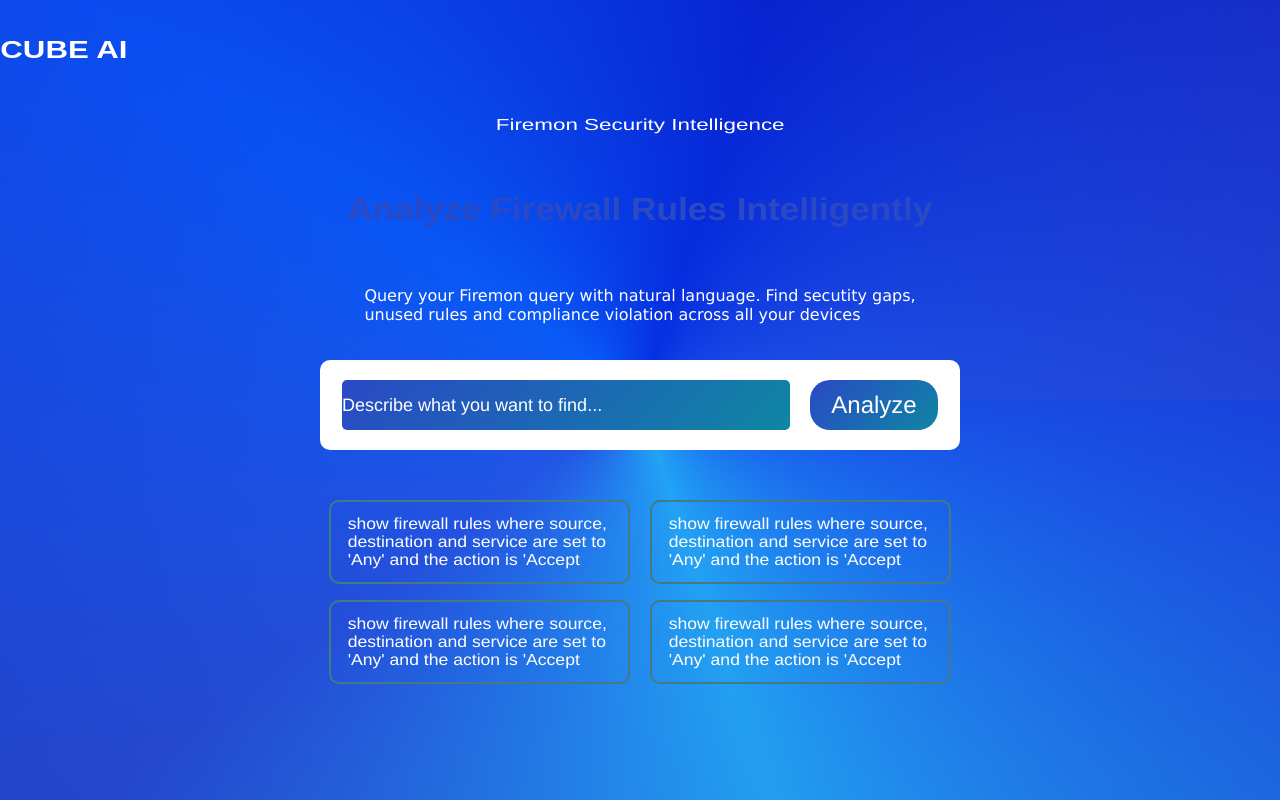
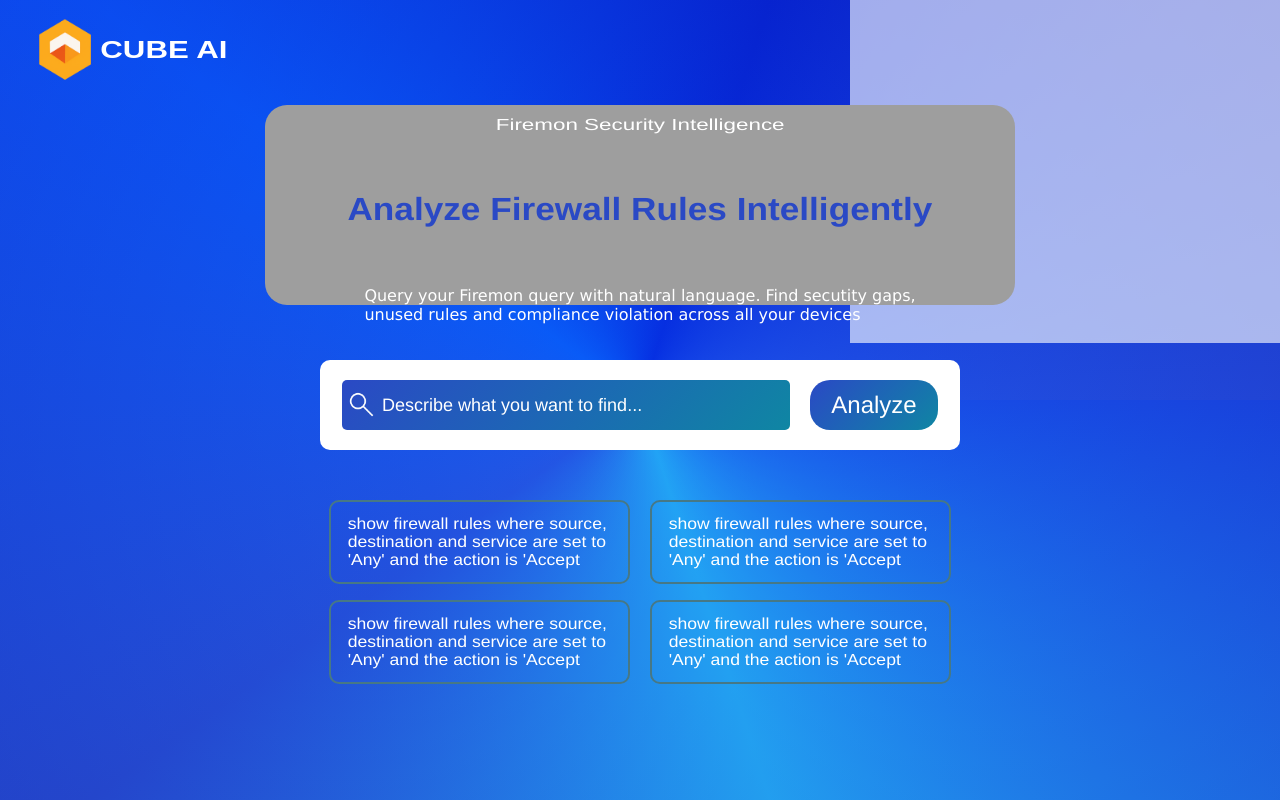
Before and after one commit to Abishek-h-11-13/my-web, a plain HTML site: page index.html in a window 1280 px wide. Drawn offline with Linux system fonts and the light colour scheme; the site is published under a folder, as on GitHub Pages, so addresses that start at the root find nothing.

Commit message:
Update index.html

```diff
--- a/index.html
+++ b/index.html
@@ -10,7 +10,7 @@
 
    background:
 
-    url("/final.png") no-repeat 850px -100px ,
+    url("final.png") no-repeat 850px -100px ,
       radial-gradient(circle at center, #0530d8 0%,#07169e  100%),
       conic-gradient(from 90deg, #122d99, #1d8fc4, #1e326e, #0438d3, #010252, #1b2f83);
 
@@ -60,7 +60,7 @@ font-family: "Helvetica Neue", Arial, Helvetica, Verdana, sans-serif;
   display: flex;
   height: 200px ;
    width:750px;
-   background-image: url("/background.png");
+   background-image: url("background.png");
    background-size: cover;
    background-position: center;
    background-repeat: no-repeat;
@@ -205,7 +205,7 @@ font-family: "Helvetica Neue", Arial, Helvetica, Verdana, sans-serif;
 </head>
 <body>
     <div id="nav">
-        <img src="/icon.png" alt="">
+        <img src="icon.png" alt="">
         <h2>CUBE AI</h2>
     </div>
 
@@ -219,7 +219,7 @@ font-family: "Helvetica Neue", Arial, Helvetica, Verdana, sans-serif;
 unused rules and compliance violation across all your devices</pre></div>
         <div id="serch">
             <div id="con">
-            <div id="div1"><img src="/serach.png" alt=""> <p>Describe what you want to find...</p></div>
+            <div id="div1"><img src="serach.png" alt=""> <p>Describe what you want to find...</p></div>
             <div id="ana"><p>Analyze</p></div>
             </div>
         </div>
```
